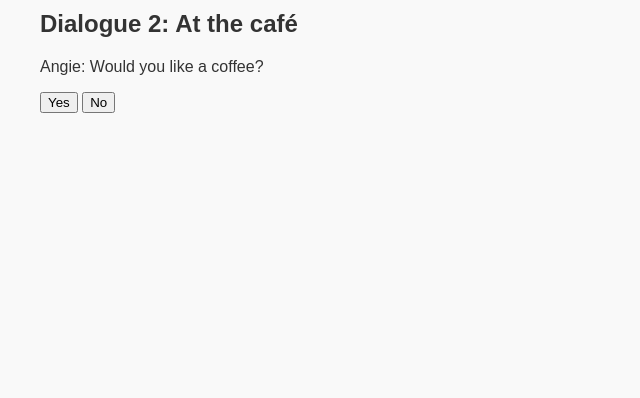
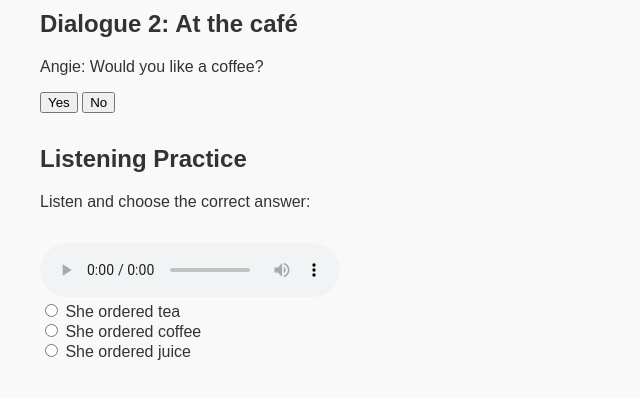
Before and after one commit to hyyyr7457-sys/angies-english-journey, a plain HTML site: page index.html in a window 1280 px wide. Shown: the part 396-794 px from the top of the page, without its empty margins (0-640 px from the left). Drawn offline with Linux system fonts and the light colour scheme.

Commit message:
Agrego sección de práctica auditiva con opciones de respuesta

```diff
--- a/index.html
+++ b/index.html
@@ -28,5 +28,17 @@
   </section>
 </body>
 </html>
+<section>
+  <h2>Listening Practice</h2>
+  <p>Listen and choose the correct answer:</p>
+  <audio controls>
+    <source src="audio/order.mp3" type="audio/mpeg" />
+  </audio>
+  <form>
+    <label><input type="radio" name="q1"> She ordered tea</label><br>
+    <label><input type="radio" name="q1"> She ordered coffee</label><br>
+    <label><input type="radio" name="q1"> She ordered juice</label>
+  </form>
+</section>
 </body>
 </html>
```
